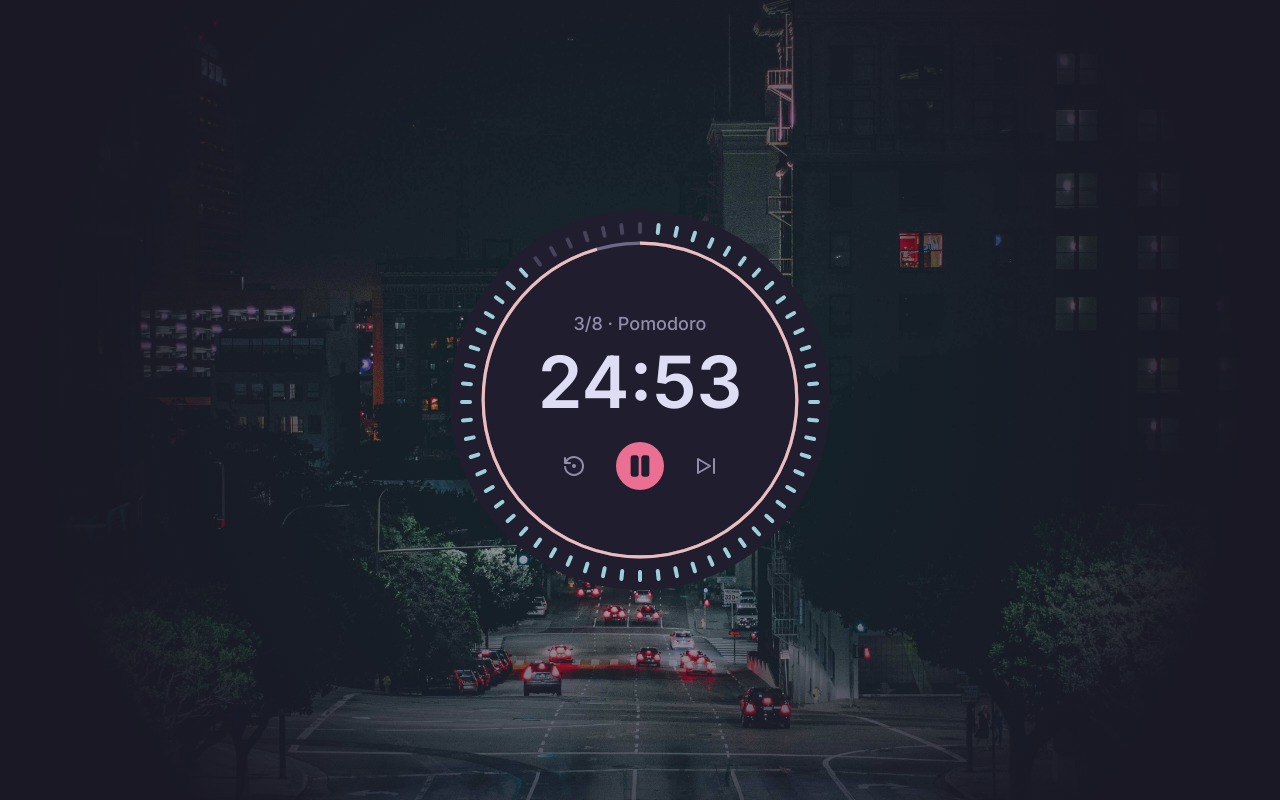
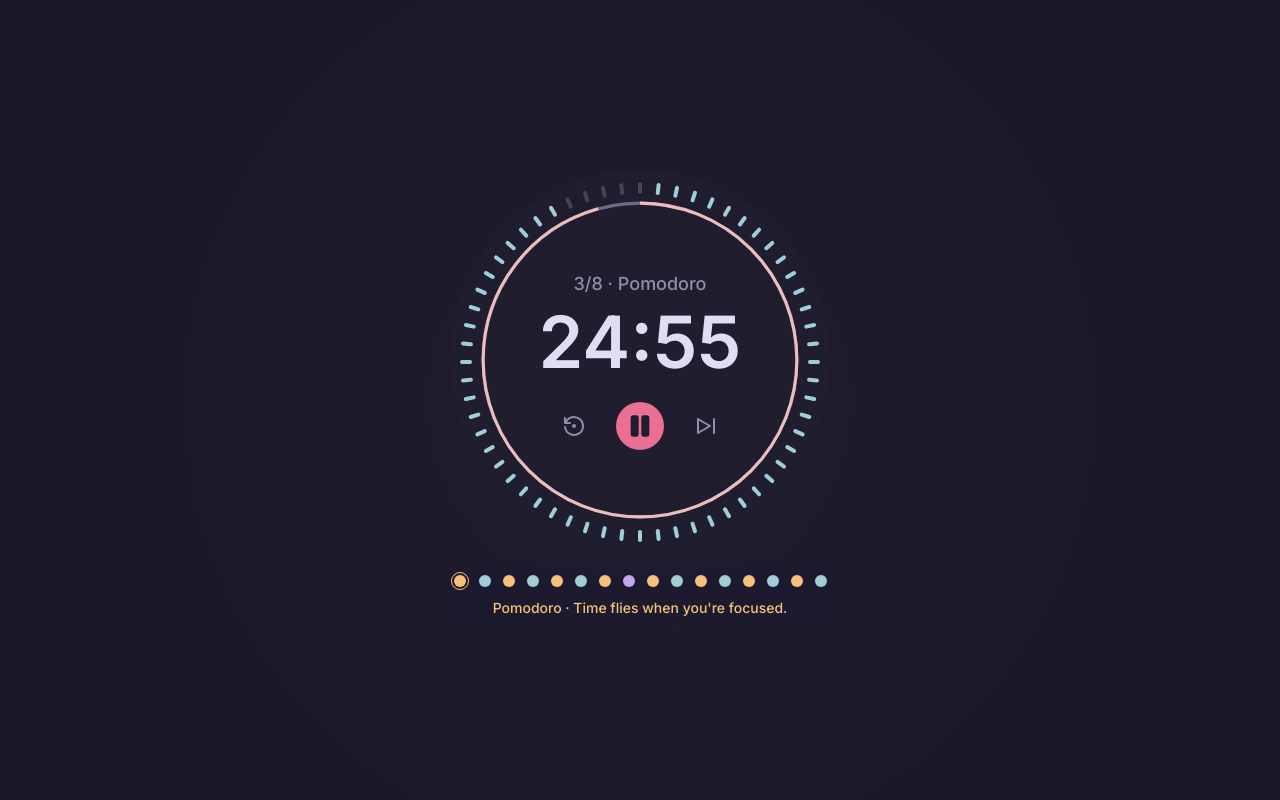
Before and after one commit to shinjith-dev/pomtick, a Next.js app: page / in a window 1280 px wide. Built offline with nearby package versions, Linux system fonts and the light colour scheme.

Commit message:
feat: add status indicator
- removed bg image (not bery subtle for light theme)
- added gradient instead
- refactored component

```diff
--- a/app/globals.css
+++ b/app/globals.css
@@ -75,8 +75,8 @@
   background: transparent;
   background: radial-gradient(
     circle,
-    transparent 10%,
-    hsl(var(--color-base)) 80%,
+    hsl(var(--color-surface)) 0%,
+    /* transparent 10%, */ hsl(var(--color-base)) 80%,
     hsl(var(--color-base)) 100%
   );
 }
--- a/app/page.tsx
+++ b/app/page.tsx
@@ -1,12 +1,47 @@
 "use client";
-import { useState } from "react";
+import { useEffect, useRef, useState } from "react";
 
-import { TStatus } from "@/lib/types";
+import { TConfig, TState, TStatus } from "@/lib/types";
 import Background from "@/components/Background";
 import TimerLayer from "@/components/TimerLayer";
+import StateIndicator from "@/components/StateIndicator";
+import { defaultConfig, defaultStates } from "@/lib/defaults";
 
 export default function Home() {
   const [status, setStatus] = useState<TStatus>("playing");
+  const [config, setConfig] = useState<TConfig>(defaultConfig);
+
+  const [states, setStates] = useState<TState[]>(defaultStates);
+  const [activeState, setActive] = useState<number>(0);
+
+  useEffect(() => {
+    setStates([]);
+    for (let i = 0; i < config.pomodoro.noOfPomodoro; i++) {
+      setStates((prev) => [
+        ...prev,
+        {
+          type: "pomodoro",
+          duration: config.pomodoro.pomodoroDuration,
+        },
+      ]);
+      if (i + 1 === 4)
+        setStates((prev) => [
+          ...prev,
+          {
+            type: "long-break",
+            duration: config.pomodoro.longBreakDuration,
+          },
+        ]);
+      else
+        setStates((prev) => [
+          ...prev,
+          {
+            type: "short-break",
+            duration: config.pomodoro.shortBreakDuration,
+          },
+        ]);
+    }
+  }, [config.pomodoro]);
 
   return (
     <main className="relative h-full w-full bg-base">
@@ -14,6 +49,8 @@
         <Background status={status} />
 
         <TimerLayer status={status} setStatus={setStatus} />
+
+        <StateIndicator states={states} activeState={activeState} />
       </div>
     </main>
   );
--- /dev/null
+++ b/components/StateIndicator.tsx
@@ -0,0 +1,47 @@
+import { TState } from "@/lib/types";
+import { toSentenceCase } from "@/lib/utils/stringFns";
+import React from "react";
+
+type Props = { states: TState[]; activeState: number };
+
+const StateIndicator = ({ states, activeState }: Props) => {
+  const activeStateType = states[activeState].type;
+
+  const getStatePhrase = () => {
+    switch (activeStateType) {
+      case "pomodoro":
+        return "Time flies when you're focused.";
+      case "short-break":
+        return "Stretch & breathe.";
+      case "long-break":
+        return "Come back feeling new!";
+      default:
+        return "";
+    }
+  };
+
+  return (
+    <div className="blur-effect absolute left-1/2 top-[70%] -translate-x-1/2 rounded-xl bg-surface/40 p-3">
+      <div className="mb-2 flex items-center justify-center gap-2">
+        {states.map((state, index) => (
+          <div
+            key={`${index}-${state.type}`}
+            className={`flex flex-col items-center rounded-full border-gold p-0.5 ${index === activeState && "border"}`}
+          >
+            <div
+              className={`h-3 w-3 rounded-full ${state.type === "pomodoro" ? "bg-gold" : state.type === "short-break" ? "bg-foam" : "bg-iris"}`}
+            />
+          </div>
+        ))}
+      </div>
+
+      <div
+        className={`text-sm font-medium ${activeStateType === "pomodoro" ? "text-gold" : activeStateType === "short-break" ? "text-foam" : "text-iris"}`}
+      >
+        {toSentenceCase(activeStateType)} &middot; {getStatePhrase()}
+      </div>
+    </div>
+  );
+};
+
+export default StateIndicator;
--- a/components/TimerLayer.tsx
+++ b/components/TimerLayer.tsx
@@ -47,7 +47,7 @@
 
   return (
     <>
-      <div className="absolute left-1/2 top-1/2 h-[380px] w-[380px] -translate-x-1/2 -translate-y-1/2 rounded-full bg-surface">
+      <div className="absolute left-1/2 top-[45%] h-[380px] w-[380px] -translate-x-1/2 -translate-y-1/2 rounded-full bg-surface">
         {[...new Array(60)].map((_, index) => (
           <div
             key={`second-hand-${index}`}
@@ -60,7 +60,7 @@
           </div>
         ))}
       </div>
-      <div className="absolute left-1/2 top-1/2 h-[320px] w-[320px] -translate-x-1/2 -translate-y-1/2 rounded-full">
+      <div className="absolute left-1/2 top-[45%] h-[320px] w-[320px] -translate-x-1/2 -translate-y-1/2 rounded-full">
         <div className="h-full w-full">
           <svg className="-rotate-90" width="100%" viewBox="0 0 102 102">
             <circle
@@ -85,7 +85,8 @@
           </svg>
         </div>
       </div>
-      <div className="relative flex h-[300px] w-[300px] flex-col items-center justify-center gap-2 rounded-full">
+
+      <div className="absolute left-1/2 top-[45%] flex h-[300px] w-[300px] -translate-x-1/2 -translate-y-1/2 flex-col items-center justify-center gap-2 rounded-full">
         <h5 className="text-lg font-medium text-subtle">
           3/8 &middot; Pomodoro
         </h5>
--- /dev/null
+++ b/lib/defaults.ts
@@ -0,0 +1,28 @@
+import { TConfig, TState } from "./types";
+
+export const defaultConfig: TConfig = {
+  pomodoro: {
+    noOfPomodoro: 8,
+    pomodoroDuration: 25,
+    shortBreakDuration: 5,
+    longBreakDuration: 15,
+  },
+};
+
+export const defaultStates: TState[] = [
+  { type: "pomodoro", duration: defaultConfig.pomodoro.pomodoroDuration },
+  { type: "short-break", duration: defaultConfig.pomodoro.shortBreakDuration },
+  { type: "pomodoro", duration: defaultConfig.pomodoro.pomodoroDuration },
+  { type: "short-break", duration: defaultConfig.pomodoro.shortBreakDuration },
+  { type: "pomodoro", duration: defaultConfig.pomodoro.pomodoroDuration },
+  { type: "short-break", duration: defaultConfig.pomodoro.shortBreakDuration },
+  { type: "pomodoro", duration: defaultConfig.pomodoro.pomodoroDuration },
+  { type: "long-break", duration: defaultConfig.pomodoro.longBreakDuration },
+  { type: "pomodoro", duration: defaultConfig.pomodoro.pomodoroDuration },
+  { type: "short-break", duration: defaultConfig.pomodoro.shortBreakDuration },
+  { type: "pomodoro", duration: defaultConfig.pomodoro.pomodoroDuration },
+  { type: "short-break", duration: defaultConfig.pomodoro.shortBreakDuration },
+  { type: "pomodoro", duration: defaultConfig.pomodoro.pomodoroDuration },
+  { type: "short-break", duration: defaultConfig.pomodoro.shortBreakDuration },
+  { type: "pomodoro", duration: defaultConfig.pomodoro.pomodoroDuration },
+];
--- a/lib/utils/stringFns.ts
+++ b/lib/utils/stringFns.ts
@@ -1 +1,15 @@
 export const padStart = (num: number): string => String(num).padStart(2, "0");
+
+export const toSentenceCase = (str: string): string => {
+  const s: string | undefined =
+    str &&
+    str
+      .match(
+        /[A-Z]{2,}(?=[A-Z][a-z]+[0-9]*|\b)|[A-Z]?[a-z]+[0-9]*|[A-Z]|[0-9]+/g,
+      )
+      ?.join(" ");
+
+  if (s === undefined) return "";
+
+  return s.charAt(0).toUpperCase() + s.slice(1);
+};
```
Also changed, not shown: lib/types.d.ts (+14 -0 lines).
